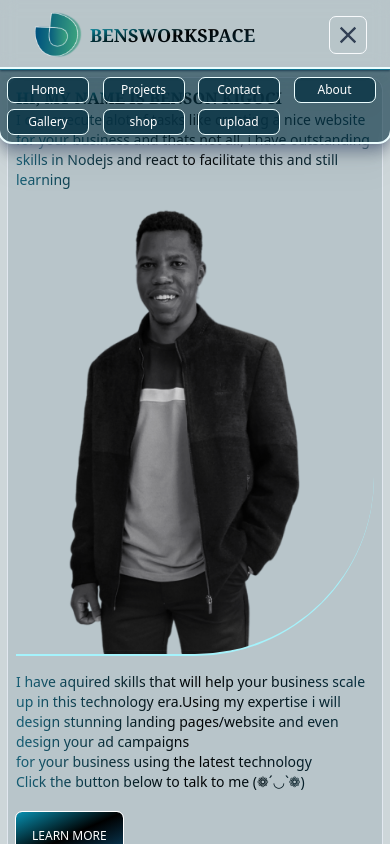
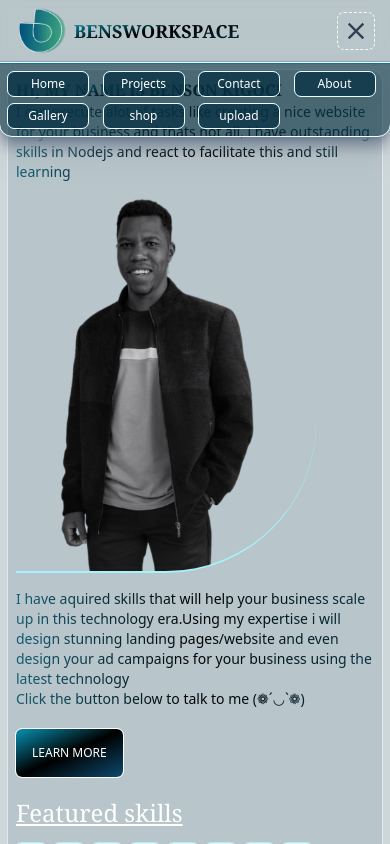
Before and after one commit to ditchk/bendev, a React (Vite) app: page / in a window 390 px wide. Both pictures are taken after a click on the element 348 px from the left and 34 px from the top of the page. Shown: the top 844 px of the page. Built offline with nearby package versions, Linux system fonts and the light colour scheme; no server answers; some icons are missing; what ldrs would draw is missing.

Commit message:
style debug

```diff
--- a/src/components/shared/MobileMenu.tsx
+++ b/src/components/shared/MobileMenu.tsx
@@ -59,13 +59,13 @@ const toggleMenu = () => {
  return (
     <nav className="MobileMenu" onClick={hideNavbar} onScroll={hideNavbar}>
             {!menuOpen ? (
-              <HiOutlineMenuAlt1 className="text-4xl text-slate-700 bg-transparent rounded-md p-1 outline outline-1 outline-slate-50 transition-transform" onClick={toggleMenu}/>
+              <HiOutlineMenuAlt1 className="text-4xl text-slate-700 bg-transparent rounded-md p-1 outline outline-1 outline-slate-50 animate-in ease-in-out" onClick={toggleMenu}/>
             ) : (
-              <MdOutlineClose className="text-4xl text-slate-700 bg-transparent bg-opacity-40 rounded-md p-1 outline outline-1 outline-slate-50 transition-transform" onClick={toggleMenu}/>
+              <MdOutlineClose className="text-4xl text-slate-700 bg-transparent bg-opacity-40 rounded-md p-1 outline-dashed outline-1 outline-slate-50 animate-in ease-in-out" onClick={toggleMenu}/>
             )}
       {menuOpen && (
        <motion.ul
-        animate={{ y: 52 }}
+        animate={{ y: 50 }}
         transition={{ delay: 0 }}
         className={`menubar ${navbarHidden ? 'navbar hidden' : 'hidden'}`}
        >
--- a/src/components/shared/Navbar.tsx
+++ b/src/components/shared/Navbar.tsx
@@ -30,12 +30,12 @@ const Navbar = () => {
 // window.onscroll = function() {toggleNavbar()};
 
   return (
-    <nav id='navbar' className="z-50 flex flex-row justify-between gap-16 w-full border-b shadow-sm shadow-slate-600 border-slate-400 animate-in slide-in-from-bottom-10 h-max bg-cyan-950 backdrop-blur top-0 sticky py-2 px-5 bg-opacity-10 duration-1000">
+    <nav id='navbar' className="z-50 flex flex-row justify-between gap-16 w-full border-b shadow-sm shadow-slate-600 border-slate-400 animate-in slide-in-from-bottom-10 h-max bg-cyan-950 backdrop-blur top-0 sticky py-1 px-3 bg-opacity-10 duration-1000">
       <Link
       to={'/'}
       className="flex flex-row justify-center items-center gap-2"
       >
-        <img src="/assets/images/logo.png" alt="" width={50} className='ml-3'/>
+        <img src="/assets/images/logo.png" alt="" width={50} className='ml-1'/>
         <h1 className="text-center text-lg md:text-xl font-extrabold font-serif text-transparent bg-clip-text bg-gradient-to-br from-cyan-500 via-black to-cyan-950">BENSWORKSPACE</h1>
       </Link>
       <div className="hidden md:flex flex-row justify-center items-center">
--- a/src/components/shared/Welcome.tsx
+++ b/src/components/shared/Welcome.tsx
@@ -26,12 +26,12 @@ const Welcome = () => {
                         <img
                           src="/assets/images/homepage.png"
                           alt="homepage-image"
-                          width={400}
+                          width={300}
                           loading="lazy"
                           className="md:hidden object-contain bg-transparent h-fit mb-4 rounded-e-full justify-end rounded-t-full border-b-2 overflow-hidden animate-in slide-in-from-right-24 duration-1000 border-cyan-200"
                         />
                     </div>
-                    <h3 className="paragraph_text">I have aquired skills that will help your business scale up in this technology era.Using my expertise i will design stunning landing pages/website and even design your ad campaigns <br /> for your business using the latest technology <br /> Click the button below to talk to me (❁´◡`❁)</h3>
+                    <h3 className="paragraph_text">I have aquired skills that will help your business scale up in this technology era.Using my expertise i will design stunning landing pages/website and even design your ad campaigns for your business using the latest technology <br /> Click the button below to talk to me (❁´◡`❁)</h3>
                     <Link className="custom_button p-3 rounded-lg text-white font-serif hidden md:flex" to={'/mycv'}>Continue reading</Link>
                     <Link to={'/mycv'} className="Linkme2">
                       LEARN MORE
--- a/src/global.css
+++ b/src/global.css
@@ -139,7 +139,7 @@
 .menubar {
   @apply grid grid-cols-4 pt-2 gap-2 justify-start items-start border-t border-cyan-700 fixed
   w-full h-fit rounded-b-xl drop-shadow-xl shadow-lg p-2
-  shadow-slate-500 outline outline-2 outline-cyan-50 right-0 left-0 bg-cyan-950 bg-opacity-60 backdrop-blur-md
+  shadow-slate-500 outline outline-1 outline-cyan-50 right-0 left-0 bg-cyan-950 bg-opacity-60 backdrop-blur-md
  }
 
 .links {
@@ -160,7 +160,7 @@ nav.scrolled {
 }
 
 .Linkme2 {
-  @apply flex md:hidden bg-gradient-to-tl w-fit from-sky-900 text-xs via-black outline outline-1 outline-white to-cyan-600 text-white text-center rounded-md h-12 p-4 mb-24
+  @apply flex md:hidden bg-gradient-to-tl w-fit from-sky-900 text-xs via-black outline outline-1 outline-white to-cyan-600 text-white text-center rounded-md h-12 p-4
 }
 
 .Linkme3 {
```
